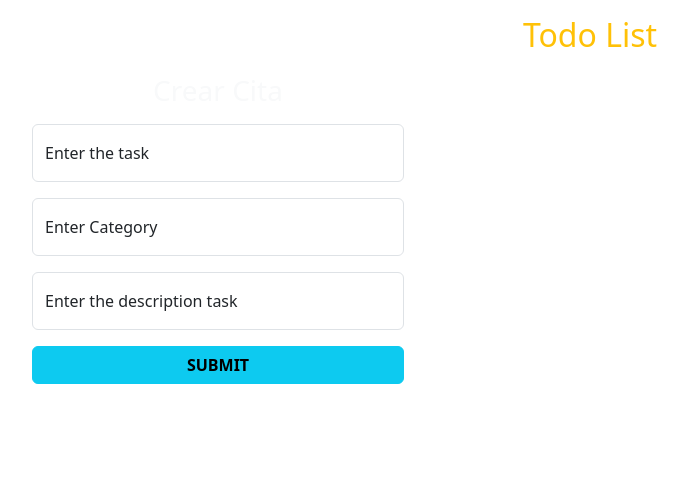
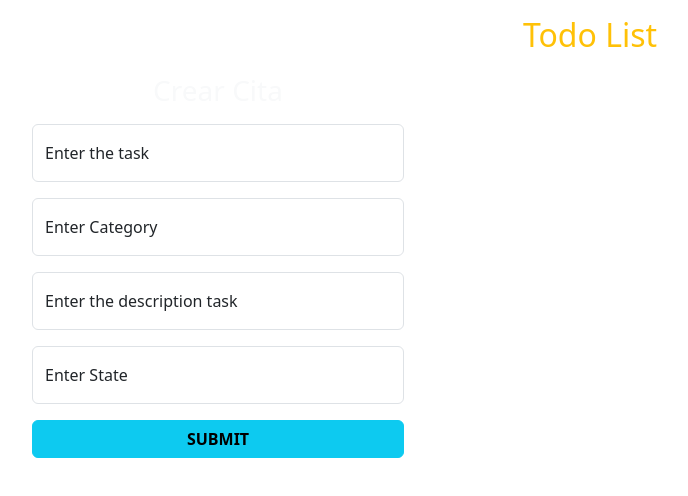
Before and after one commit to Luis0251/prueba-ciom, a React (Create React App) app: page / in a window 1280 px wide. Shown: the top 496 px of the page, without its empty margins (50-738 px from the left). Built offline with nearby package versions, Linux system fonts and the light colour scheme.

Commit message:
feature:added funcionalitys and appointments

```diff
--- a/src/Components/CustomForm.jsx
+++ b/src/Components/CustomForm.jsx
@@ -1,11 +1,29 @@
-import React from 'react'
+import React, { useState } from 'react'
 
 export const CustomForm = () => {
+  const [formAppointment, setFormAppointment] = useState({
+    task: '',
+    id: Date.now(),
+    description: '',
+    state: '',
+    category:''
+  });
+const { task,  description, state, category} = formAppointment;
+ const handleSubmit = (e) =>{
+    e.preventDefault()
+    setFormAppointment({
+      task: '',
+      id: Date.now(),
+      description: '',
+      state: '',
+      category:''
+    })
+  }
   return (
     <section className='d-flex flex-column gap-3 col-md-4'>
         <h3 className='text-light text-center m-0'>Crear Cita</h3>
         <form className='text-dark rounded'
-        //onSubmit={}
+        onSubmit={handleSubmit}
         >
         <div className="form-floating mb-3">
           <input
@@ -13,7 +31,7 @@ export const CustomForm = () => {
             name="task"
             placeholder="Enter the Task"
             className="form-control"
-            //value={}
+            value={task}
             //onChange={}
             required
           />
@@ -26,7 +44,7 @@ export const CustomForm = () => {
             name="category"
             placeholder="Category"
             className="form-control"
-            // value={}
+             value={category}
             //onChange={}
             required
           />
@@ -39,11 +57,24 @@ export const CustomForm = () => {
             name="description"
             placeholder="Enter the description task"
             className="form-control"
-            // value={}
+             value={description}
             //onChange={}
             required
           />
           <label htmlFor="description" className="text-dark">Enter the description task</label>
+        </div>
+
+        <div className="form-floating mb-3">
+          <input
+            type="text"
+            name="state"
+            placeholder="state"
+            className="form-control"
+             value={state}
+            //onChange={}
+            required
+          />
+          <label htmlFor="propietario" className="text-dark">Enter State</label>
         </div>
 
         <button
```
